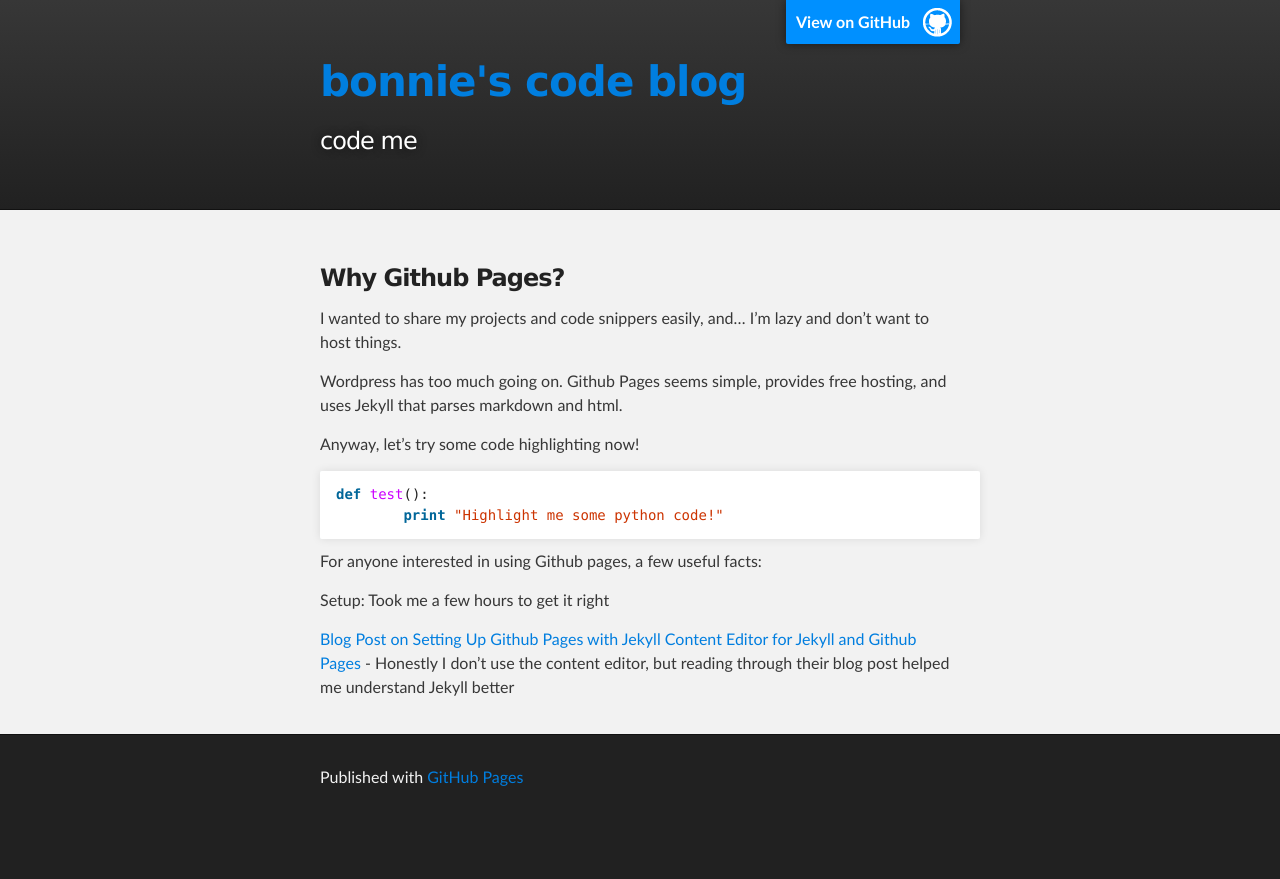
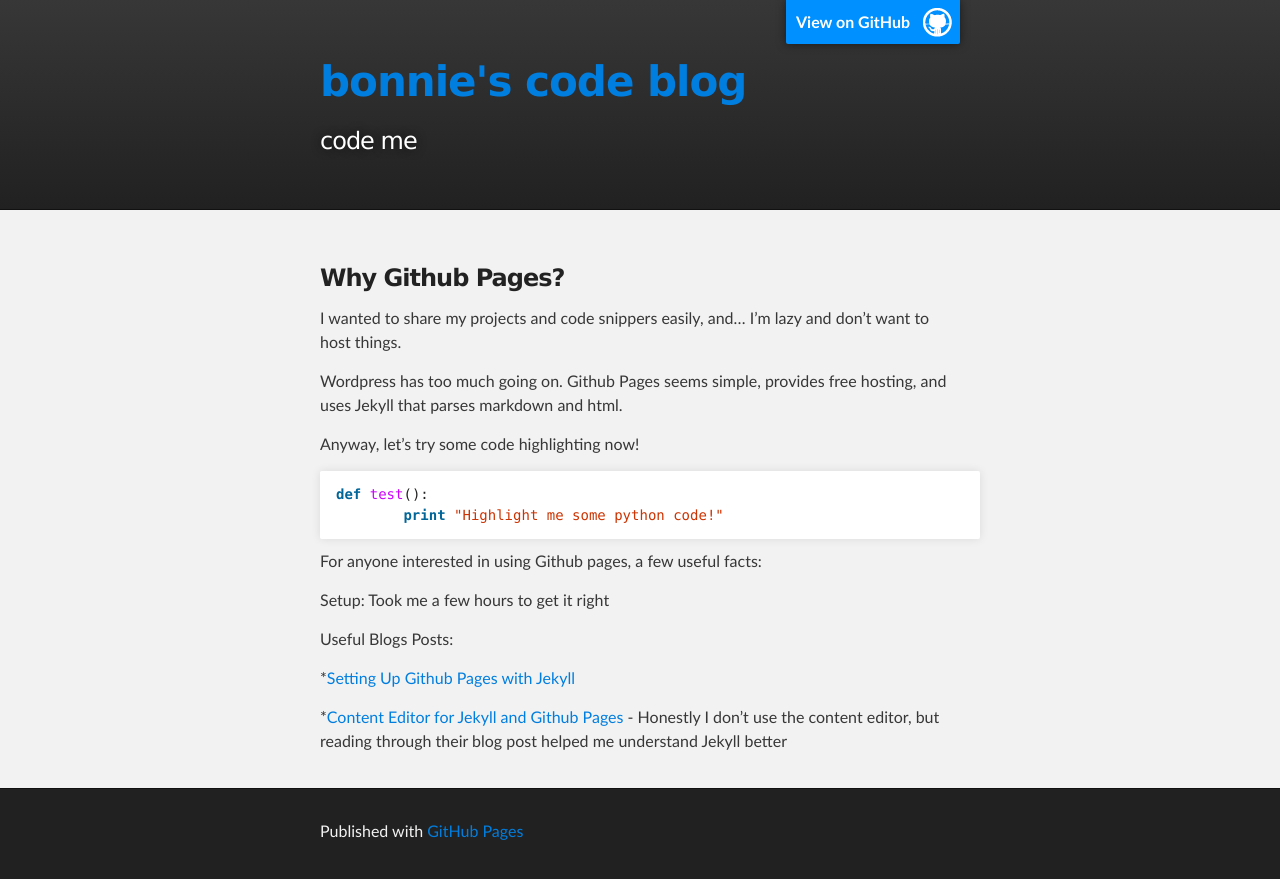
Before and after one commit to yuqiaoyan/yuqiaoyan.github.com, a Jekyll site: the page built from _posts/2012-10-19-why-github-pages.md, in a window 1280 px wide. Shown: the top 879 px of the page. Built offline with Jekyll 4.4.1, drawn with Linux system fonts in a browser that asks for light colours.

```diff
--- a/_posts/2012-10-19-why-github-pages.md
+++ b/_posts/2012-10-19-why-github-pages.md
@@ -19,5 +19,8 @@
 
 Setup: Took me a few hours to get it right
 
-[Blog Post on Setting Up Github Pages with Jekyll](http://brianscaturro.com/2012/06/12/blog-with-jekyll-and-github.html)
-[Content Editor for Jekyll and Github Pages](http://developmentseed.org/blog/2012/june/25/prose-a-content-editor-for-github/) - Honestly I don't use the content editor, but reading through their blog post helped me understand Jekyll better
+Useful Blogs Posts:
+
+*[Setting Up Github Pages with Jekyll](http://brianscaturro.com/2012/06/12/blog-with-jekyll-and-github.html)
+
+*[Content Editor for Jekyll and Github Pages](http://developmentseed.org/blog/2012/june/25/prose-a-content-editor-for-github/) - Honestly I don't use the content editor, but reading through their blog post helped me understand Jekyll better
```
